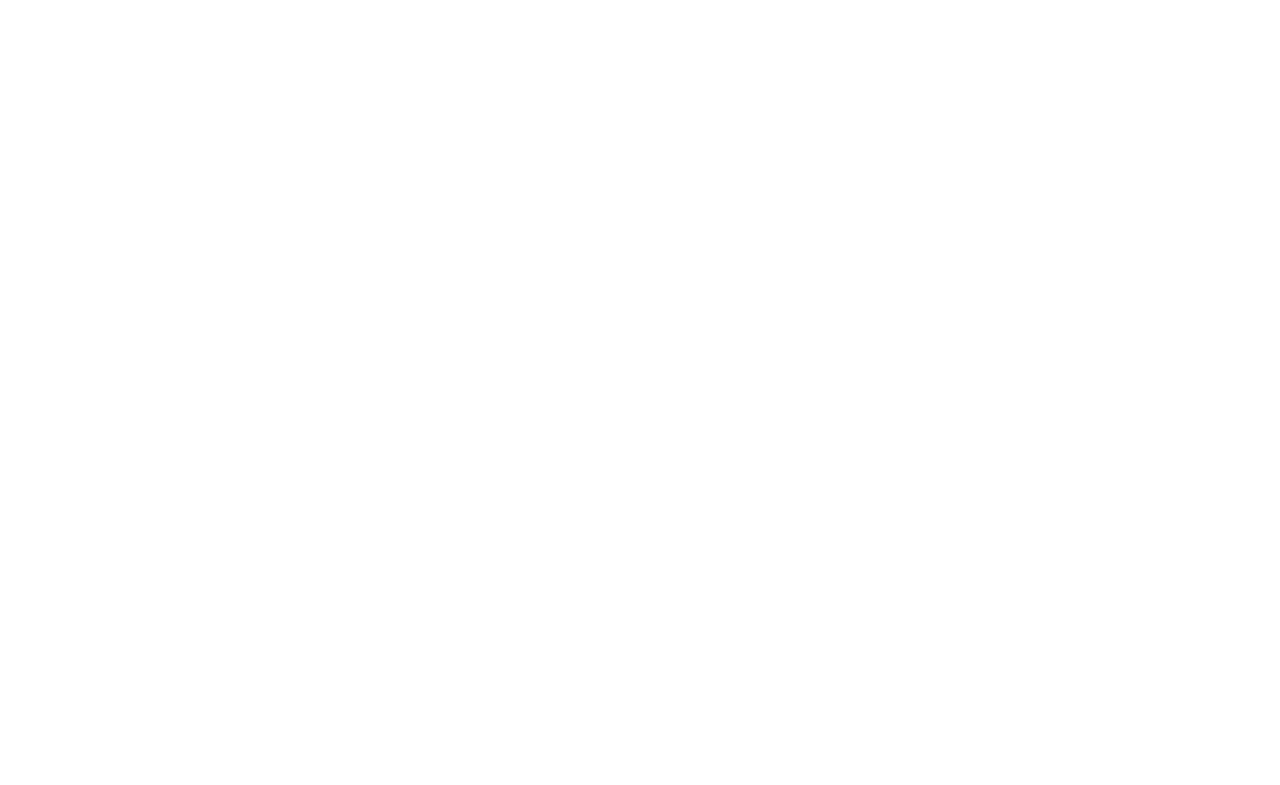
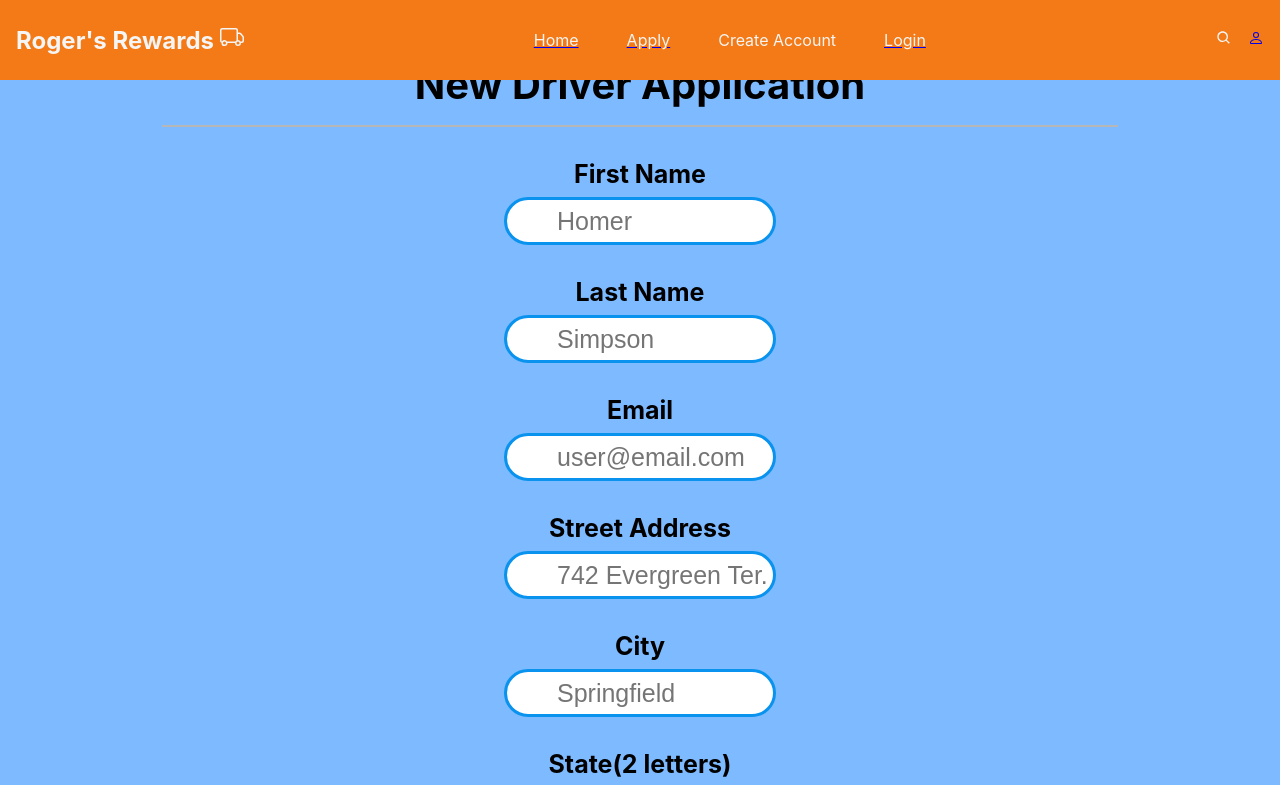
Before and after one commit to kennguyen061/TruckersRewardsProgram, a React (Create React App) app in the folder front-end/app/: page /pages/application in a window 1280 px wide. Before the commit this address had no page. Shown: the top 785 px of the page. Built offline with nearby package versions, Linux system fonts and the light colour scheme.

Commit message:
The transparent navigation bar issue has been resolved.

```diff
--- a/front-end/app/src/App.js
+++ b/front-end/app/src/App.js
@@ -3,6 +3,7 @@
 import Home from "./Components/pages/Home.js";
 import Application from "./Components/pages/Application.js";
 import Points from "./Components/pages/Points.js";
+import Profile from "./Components/pages/Driver_Profile";
 
 function App() {
   return (
@@ -10,7 +11,8 @@
       <div>
         <Routes>
           <Route path="/" element={<Home />} />
-          <Route path="/Application" element={<Application />} />
+          <Route path="/pages/application" element={<Application />} />
+          <Route path="/pages/Driver_Profile" element={<Profile />} />
           <Route path="/main/points" element={<Points />} />
         </Routes>
       </div>
--- a/front-end/app/src/Components/UI/HomeNav.js
+++ b/front-end/app/src/Components/UI/HomeNav.js
@@ -23,10 +23,10 @@
         </h2>
       </div>
       <ul className="nav-menu">
-        <Link to="/Home" smooth={true} duration={500}>
+        <Link to="/" smooth={true} duration={500}>
           <li>Home</li>
         </Link>
-        <Link to="/main/apply" smooth={true} duration={500}>
+        <Link to="/pages/application" smooth={true} duration={500}>
           <li>Apply</li>
         </Link>
         <li>Create Account</li>
@@ -36,7 +36,9 @@
       </ul>
       <div className="nav-icons">
         <BiSearch className="icon" style={{ marginRight: "1rem" }} />
-        <BsPerson className="icon" />
+        <Link to="/pages/Driver_Profile" smooth={true} duration={500}>
+          <BsPerson className="icon" />
+        </Link>
       </div>
       <div className="Hamburger" onClick={handlerNav}>
         {!nav ? (
@@ -51,7 +53,7 @@
           <Link to="/Home" smooth={true} duration={500}>
             <li>Home</li>
           </Link>
-          <Link to="/main/apply" smooth={true} duration={500}>
+          <Link to="/pages/application" smooth={true} duration={500}>
             <li>Apply</li>
           </Link>
           <li>Create Account</li>
--- a/front-end/app/src/Components/UI/Nav.css
+++ b/front-end/app/src/Components/UI/Nav.css
@@ -8,6 +8,7 @@
   z-index: 2;
   position: absolute;
   color: #f5f5f5;
+  background-color: #f37a16;
 }
 
 h2 {
@@ -20,7 +21,8 @@
 }
 
 .navbar-bg {
-  background-color: #f5f5f5;
+  /*background-color: #f5f5f5;*/
+  background-color: #000000;
 }
 .nav-menu {
   display: flex;
@@ -128,4 +130,5 @@
     transform: scale(1.5);
     transition: 0.3s;
   }
+
 }
--- a/front-end/app/src/Components/pages/Application.css
+++ b/front-end/app/src/Components/pages/Application.css
@@ -48,13 +48,14 @@
 }
 
 .Container {
-  background-color: rgb(255, 255, 255);
+  background-color: rgba(89, 167, 255, 0.781);
   height: 100%;
   width: 100%;
   display: flex;
   justify-content: center;
   align-items: center;
   flex-direction: column;
+  padding-top: 20px
 }
 
 .App-link {
--- a/front-end/app/src/Components/pages/Application.js
+++ b/front-end/app/src/Components/pages/Application.js
@@ -1,6 +1,8 @@
+import NewNav from "../UI/HomeNav";
 import "./Application.css";
 import DriverForm from "../DriverForm/DriverForm";
 import NewDriver from "../DriverForm/NewDriver";
+import Footer from "../Footer/Footer";
 
 function Application() {
   const addDriverHandler = (driver) => {
@@ -16,12 +18,16 @@
   };
 
   return (
-    <div className="Container">
-      <div>
-        <NewDriver onAddDriver={addDriverHandler}>
-          <DriverForm />
-        </NewDriver>
+    <div>
+      <NewNav />
+      <div className="Container">
+        <div>
+          <NewDriver onAddDriver={addDriverHandler}>
+            <DriverForm />
+          </NewDriver>
+        </div>
       </div>
+    <Footer />
     </div>
   );
 }
--- /dev/null
+++ b/front-end/app/src/Components/pages/Driver_Profile.css
@@ -0,0 +1,10 @@
+.Profile {
+  height: 100%;
+  width: 100%;
+  display: flex;
+  justify-content: center;
+  align-items: center;
+  flex-direction: column;
+  padding-top: 4rem;
+  background-color: rgba(89, 167, 255, 0.781);
+}
--- /dev/null
+++ b/front-end/app/src/Components/pages/Driver_Profile.js
@@ -0,0 +1,42 @@
+import React from "react";
+import NewNav from "../UI/HomeNav";
+import Footer from "../Footer/Footer";
+
+import "./Driver_Profile.css";
+function Driver_Profile(props) {
+  return (
+    <div>
+      <NewNav />
+    <div className="Profile">
+      <div className="Main_Component">
+        <div className="Cards">
+          <div>
+            <label className="Login-Header">
+              Welcome Back First Last Name!
+            </label>
+            <hr className="line_bold" />
+          </div>
+          <div>
+            <label className="Name">Name</label>
+            <hr className="line_bold" />
+          </div>
+          <div>
+            <label className="Email">{"Email: "}</label>
+            <hr className="line_bold" />
+          </div>
+          <div>
+            <label className="Address">Address</label>
+            <hr className="line_bold" />
+          </div>
+          <div>
+            <label className="Phone_Number">Phone Number</label>
+            <hr className="line_bold" />
+          </div>
+        </div>
+      </div>
+    </div>
+    </div>
+  );
+}
+
+export default Driver_Profile;
```
